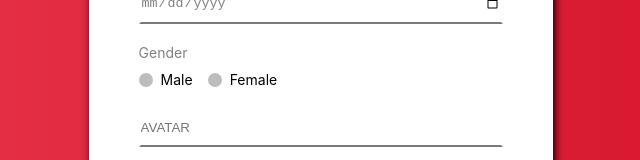
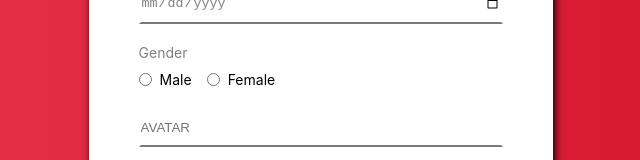
Before and after one commit to emanuel-yaish/react_week_project, a React (Create React App) app: page /newprofile in a window 1280 px wide. Shown: the part 365-525 px from the top of the page, without its empty margins (319-959 px from the left). Built offline with nearby package versions, Linux system fonts and the light colour scheme.

Commit message:
netlify will work

```diff
--- a/src/components/RadioButtons.css
+++ b/src/components/RadioButtons.css
@@ -15,7 +15,7 @@
   margin-left: 0.8rem;
 }
 
-.radio-buttons-input[type="radio"] {
+/* .radio-buttons-input[type="radio"] {
   appearance: none;
   width: 1.4rem;
   height: 1.4rem;
@@ -26,15 +26,15 @@
   backface-visibility: hidden;
   border-radius: 50%;
   transform: rotate(45deg) scale(1);
-  /* will-change: transform; */
-}
+  will-change: transform;
+} */
 
-.radio-buttons-input[type="radio"]:checked {
+/* .radio-buttons-input[type="radio"]:checked {
   border-radius: 50% 50% 0 50%;
   animation: active 1s ease forwards;
   outline-offset: calc(1.4rem / -2);
   outline: calc(1.4rem / 2) solid var(--heart-inactive-color);
-}
+} */
 
 @keyframes active {
   25% {
@@ -43,11 +43,11 @@
   75% {
     transform: rotate(45deg) scale(1.25);
   }
-  50%,
+  /* 50%,
   100% {
     transform: rotate(45deg) scale(1);
     box-shadow: 0 calc(1.4rem / -2) 0 0 var(--heart-active-color),
       calc(1.4rem / -2) 0 0 0 var(--heart-active-color);
     outline-color: var(--heart-active-color);
-  }
+  } */
 }
```
